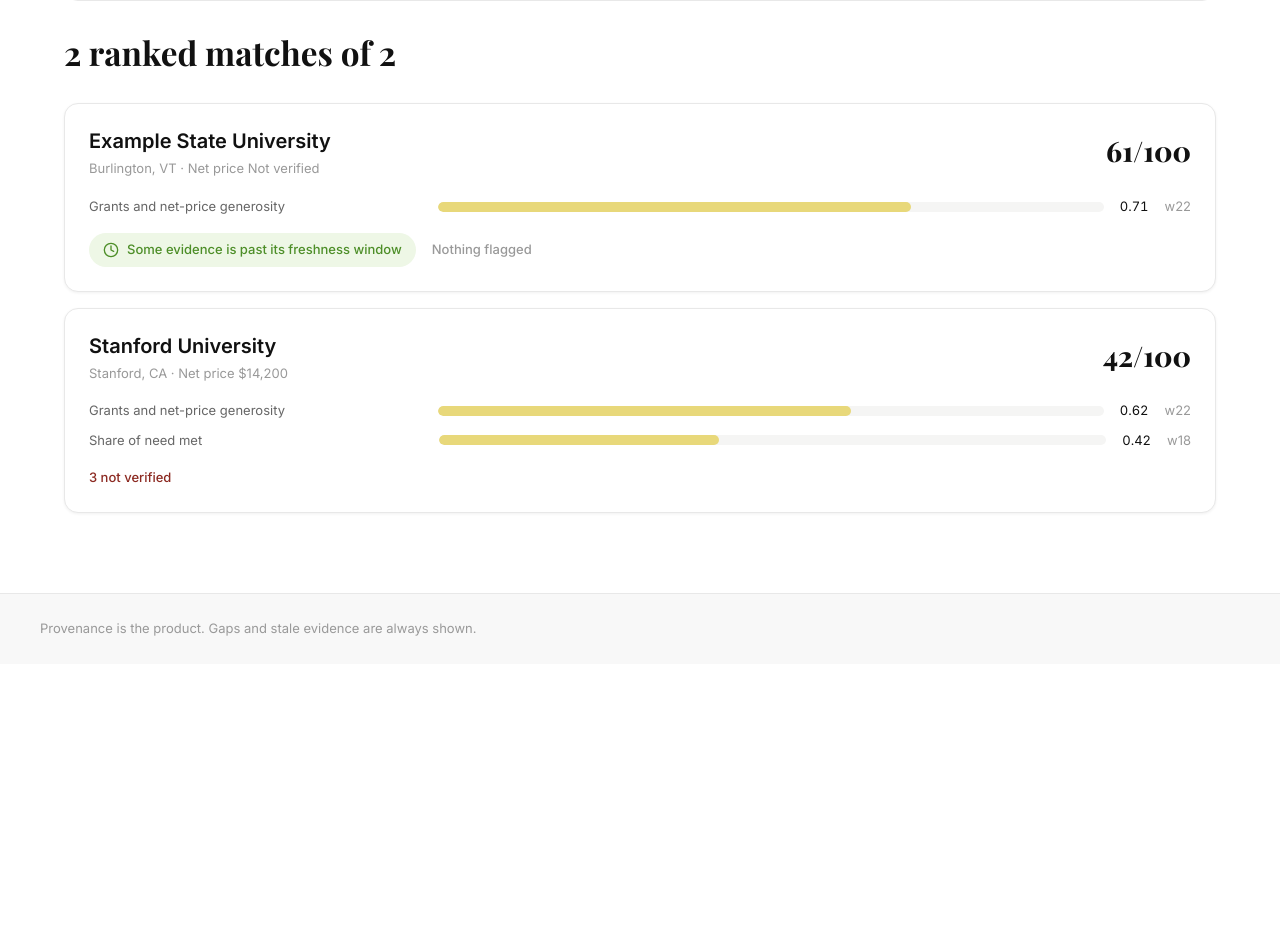
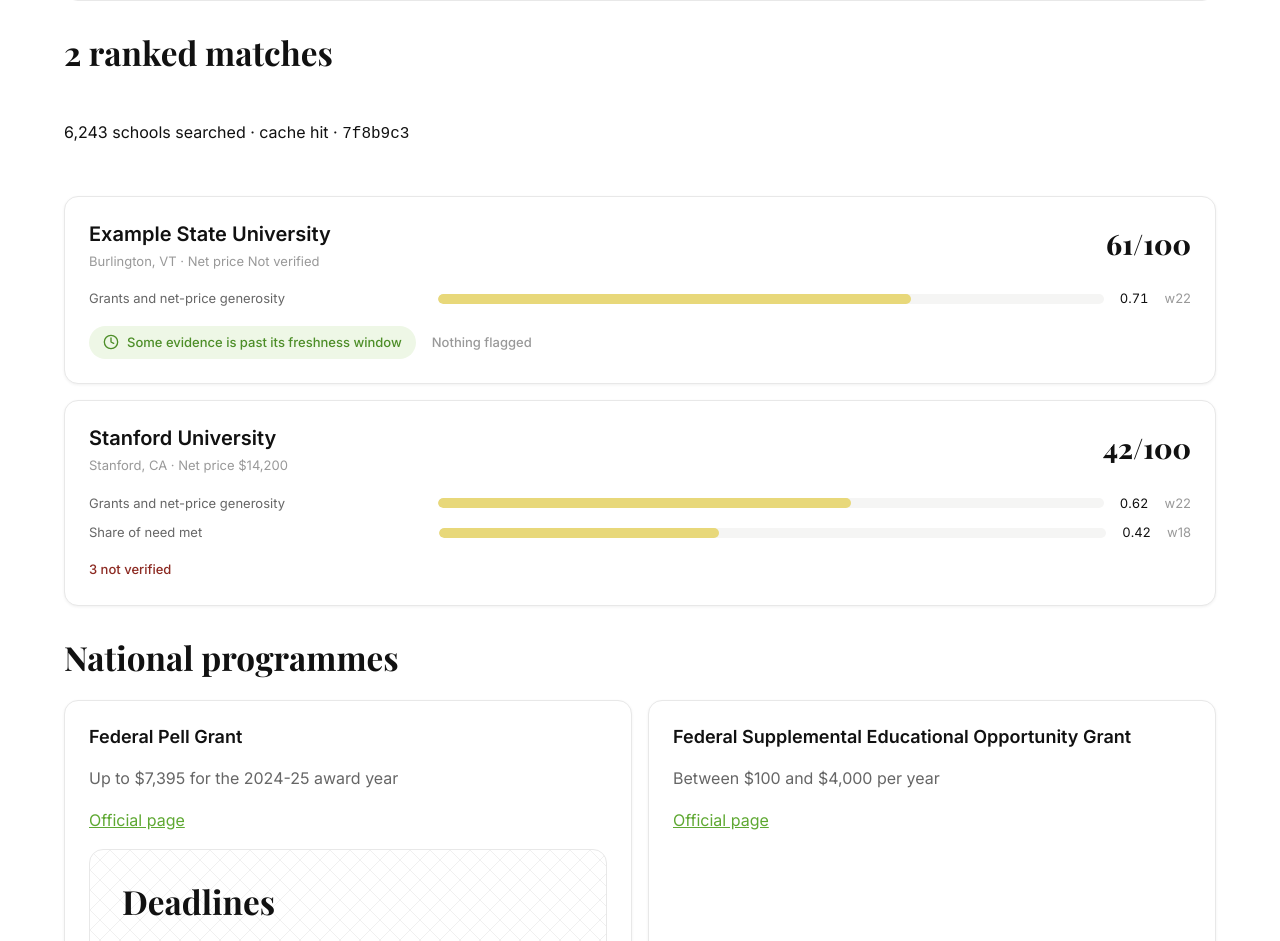
Before and after one commit to wraithen0/SRA, a React (Vite) app: page / in a window 1280 px wide. Shown: the part 631-1572 px from the top of the page. Before the commit the page ends 1295 px from the top, so only its background shows below. Built offline with nearby package versions, Linux system fonts and the light colour scheme; no server answers.

Commit message:
feat: show cache provenance and national programs/deadlines on search

```diff
--- a/src/components/school/DeadlineList.tsx
+++ b/src/components/school/DeadlineList.tsx
@@ -2,13 +2,14 @@
 import { formatDate, formatDaysLeft } from "../../lib/format";
 import { sortDeadlines } from "../../lib/sort";
 
-export function DeadlineList({ deadlines }: { deadlines: Deadline[] }) {
+export function DeadlineList({ deadlines, title = "Deadlines" }: { deadlines: Deadline[]; title?: string }) {
   if (deadlines.length === 0) return null;
+  const headingId = `deadlines-${title.replace(/[^a-z0-9]+/gi, "-").toLowerCase()}`;
 
   return (
-    <section className="section section--pattern" aria-labelledby="deadlines-heading">
-      <h2 className="section__title" id="deadlines-heading">
-        Deadlines
+    <section className="section section--pattern" aria-labelledby={headingId}>
+      <h2 className="section__title" id={headingId}>
+        {title}
       </h2>
       <ul className="deadline-list">
         {sortDeadlines(deadlines).map((deadline) => (
--- a/src/components/school/ProgramList.tsx
+++ b/src/components/school/ProgramList.tsx
@@ -1,13 +1,14 @@
 import type { Program } from "../../api/types";
 import { DeadlineList } from "./DeadlineList";
 
-export function ProgramList({ programs }: { programs: Program[] }) {
+export function ProgramList({ programs, title = "Programmes" }: { programs: Program[]; title?: string }) {
   if (programs.length === 0) return null;
+  const headingId = `programs-${title.replace(/[^a-z0-9]+/gi, "-").toLowerCase()}`;
 
   return (
-    <section className="section" aria-labelledby="programs-heading">
-      <h2 className="section__title" id="programs-heading">
-        Programmes
+    <section className="section" aria-labelledby={headingId}>
+      <h2 className="section__title" id={headingId}>
+        {title}
       </h2>
       <ul className="program-list">
         {programs.map((program) => (
--- a/src/routes/SearchPage.tsx
+++ b/src/routes/SearchPage.tsx
@@ -2,6 +2,8 @@
 import { useSearchParams } from "react-router-dom";
 import { search } from "../api/endpoints";
 import { ErrorBox } from "../components/common/ErrorBox";
+import { DeadlineList } from "../components/school/DeadlineList";
+import { ProgramList } from "../components/school/ProgramList";
 import { FilterBar, type FilterValues } from "../components/search/FilterBar";
 import { Pagination } from "../components/search/Pagination";
 import { ResultList } from "../components/search/ResultList";
@@ -51,6 +53,9 @@
   };
 
   const results = data?.results ?? [];
+  const count = data?.count ?? results.length;
+  const universeSize = data?.universe_size;
+  const cache = data?.cache;
 
   return (
     <div className="page">
@@ -68,11 +73,21 @@
       <ErrorBox error={error} />
 
       <h2 className="section__title">
-        {loading
-          ? "Ranking schools…"
-          : `${results.length} ranked match${results.length === 1 ? "" : "es"}`}
-        {data?.total !== undefined ? ` of ${data.total}` : ""}
+        {loading ? "Ranking schools…" : `${count} ranked match${count === 1 ? "" : "es"}`}
       </h2>
+
+      {!loading && (universeSize !== undefined || cache) ? (
+        <p className="results-meta">
+          {universeSize !== undefined ? `${universeSize.toLocaleString("en-US")} schools searched` : null}
+          {universeSize !== undefined && cache ? " · " : null}
+          {cache ? (
+            <span className="results-meta__cache">
+              cache {cache.hit ? "hit" : "miss"} ·{" "}
+              <code>{cache.fingerprint.slice(0, 8)}</code>
+            </span>
+          ) : null}
+        </p>
+      ) : null}
 
       {!loading && !error && results.length === 0 ? (
         <div className="empty-state">
@@ -94,6 +109,9 @@
         total={data?.total}
         onChange={(offset) => update({ offset })}
       />
+
+      <ProgramList programs={data?.national_programs ?? []} title="National programmes" />
+      <DeadlineList deadlines={data?.national_deadlines ?? []} title="National deadlines" />
     </div>
   );
 }
```
Also changed, not shown: 2 other files (tests, documents, lock files or other folders).
